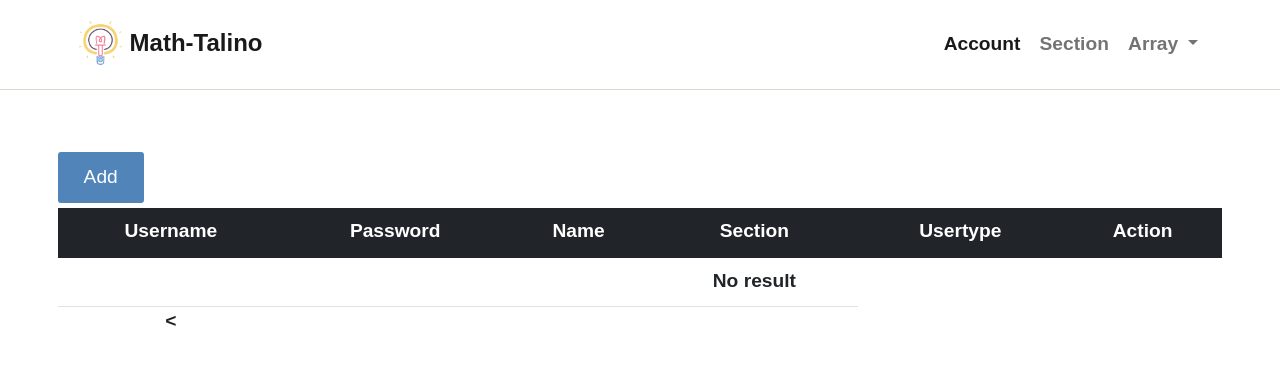
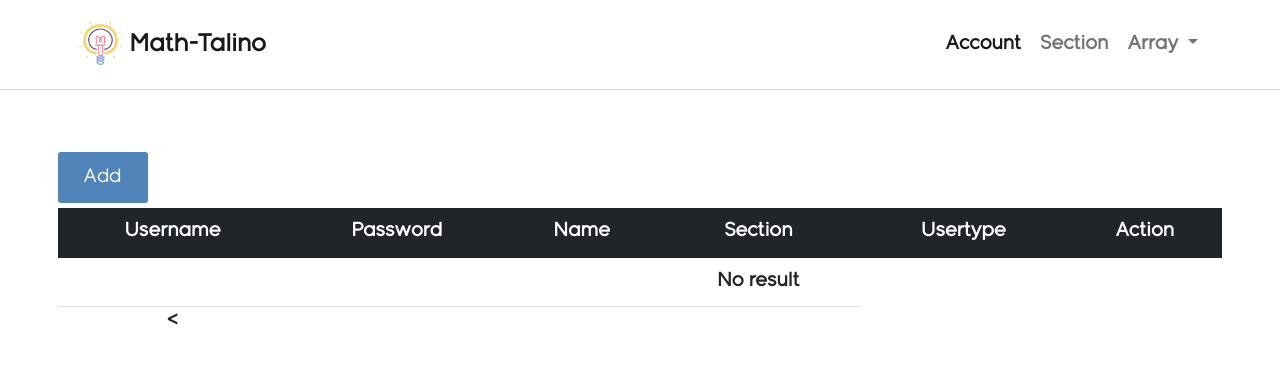
Before and after one commit to mariiiiiq/Math-Talino, a PHP site: page /admin-account.php in a window 1280 px wide. Shown: the top 365 px of the page. Run offline with PHP 8.4, Linux system fonts and the light colour scheme; the visitor is signed in with stand-in values (Sample User, id 1); data that the repository does not hold is empty; some libraries are stand-ins or nearby versions; some web fonts are replaced.

Commit message:
Update style.css

```diff
--- a/assets/css/style.css
+++ b/assets/css/style.css
@@ -1,3 +1,14 @@
+@font-face {
+  font-family: 'Meticula';
+  src: url(../font/Meticula.ttf) format('truetype'),
+       url(../font/Meticula.woff) format('woff'),
+       url(../font/Meticula.woff2) format('woff2');
+}
+@font-face {
+  font-family: 'Wicked Mouse';
+  src: url(../font/Wicked-Mouse-Demo.woff) format('woff'),
+       url(../font/Wicked-Mouse-Demo.woff2) format('woff2');
+}
 html{
     font-size:larger;
 }
```
